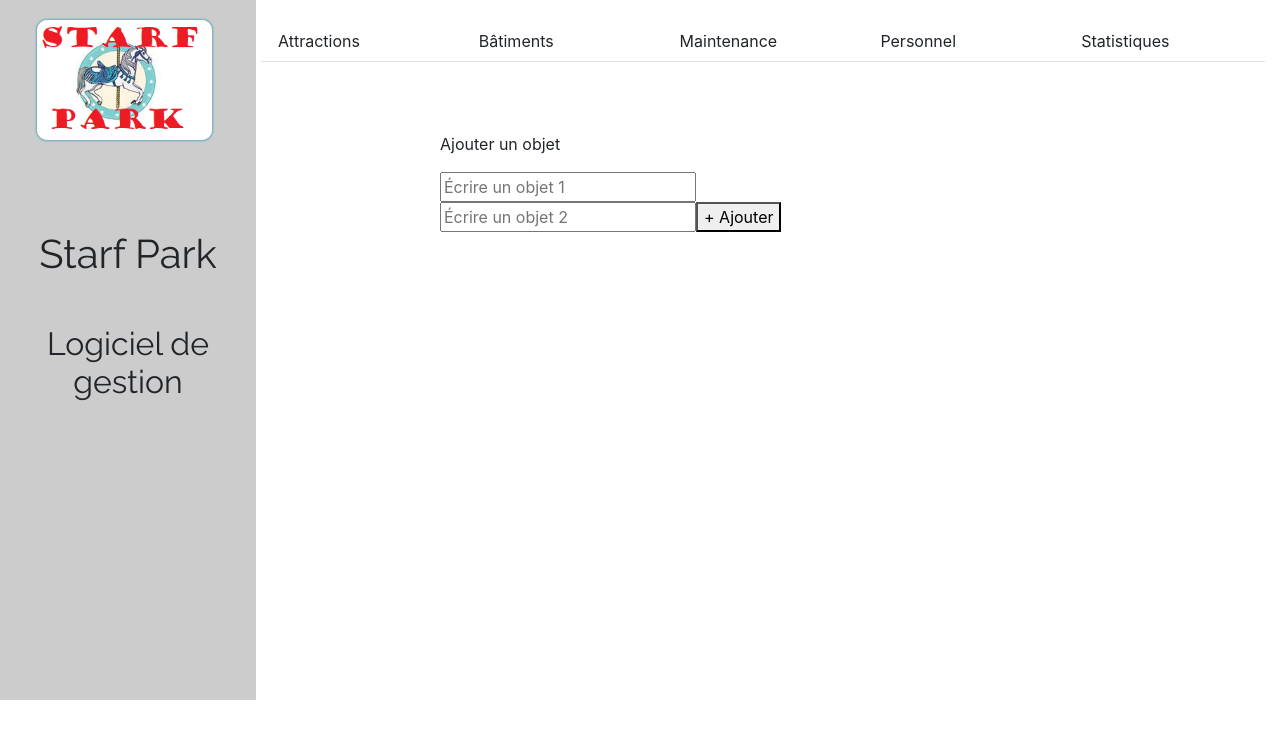
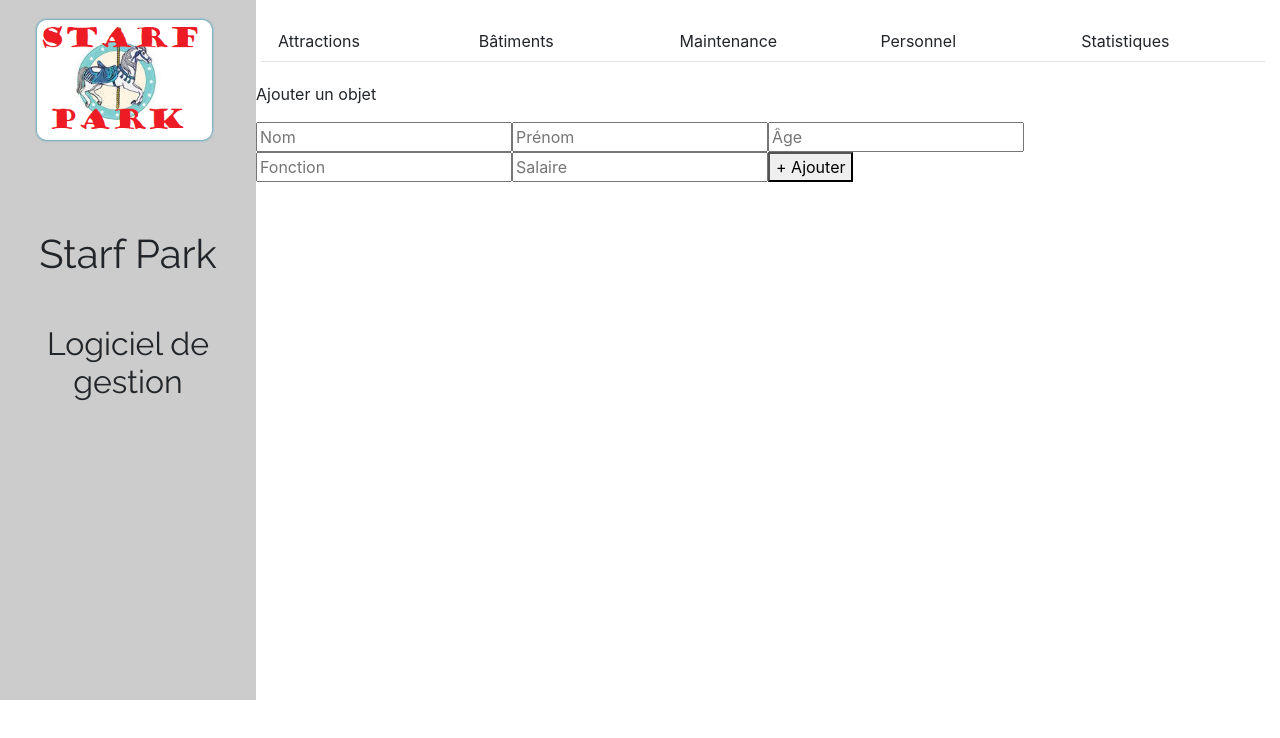
Before and after one commit to Kingsun21/Parc-d-attraction-UX-UI, a React (Create React App) app: page / in a window 1280 px wide. Shown: the top 738 px of the page. Built offline with nearby package versions, Linux system fonts and the light colour scheme.

Commit message:
Formulaire a 5 inputs pour la table Personnel

```diff
--- a/src/App.js
+++ b/src/App.js
@@ -60,7 +60,10 @@ class App extends Component {
     const newValue = {
       id: 1 + Math.random(),
       value1: this.state.newItem1.slice(),
-      value2: this.state.newItem2.slice()
+      value2: this.state.newItem2.slice(),
+      value3: this.state.newItem3.slice(),
+      value4: this.state.newItem4.slice(),
+      value5: this.state.newItem5.slice()
     };
 
     // copie de la liste actuelle
@@ -207,22 +210,37 @@ class App extends Component {
         </div>
 
 
-        <div style={{padding: 50, textAlign: "left", maxWidth: 500, margin: "auto"}}>
+        <div style={{textAlign: "left", maxWidth: 800, margin: "auto"}}>
           <p>Ajouter un objet</p>
-          <input type="text" placeholder="Écrire un objet 1" value={this.state.newItem1}
+          <input type="text" placeholder="Nom" value={this.state.newItem1}
             onChange={e => this.updateInput("newItem1", e.target.value)}/>
-            <input type="text" placeholder="Écrire un objet 2" value={this.state.newItem2}
-              onChange={e => this.updateInput("newItem2", e.target.value)}/>
+          <input type="text" placeholder="Prénom" value={this.state.newItem2}
+            onChange={e => this.updateInput("newItem2", e.target.value)}/>
+          <input type="text" placeholder="Âge" value={this.state.newItem3}
+            onChange={e => this.updateInput("newItem3", e.target.value)}/>
+          <input type="text" placeholder="Fonction" value={this.state.newItem4}
+            onChange={e => this.updateInput("newItem4", e.target.value)}/>
+          <input type="text" placeholder="Salaire" value={this.state.newItem5}
+            onChange={e => this.updateInput("newItem5", e.target.value)}/>
           <button onClick={() => this.addItem()}>
             &#43; Ajouter
           </button>
+          <br/>
+          <br/>
           <ul>
             {this.state.list.map(item => {
               return (
-                <li key={item.id}>
+                <li style={{width: "auto"}} key={item.id}>
                   {item.value1}
                   &#160;
                   {item.value2}
+                  &#160;
+                  {item.value3}
+                  &#160;
+                  {item.value4}
+                  &#160;
+                  {item.value5}
+                  &#160;
                   <button onClick={() => this.deleteItem(item.id)}>
                     Supprimer
                   </button>
```
